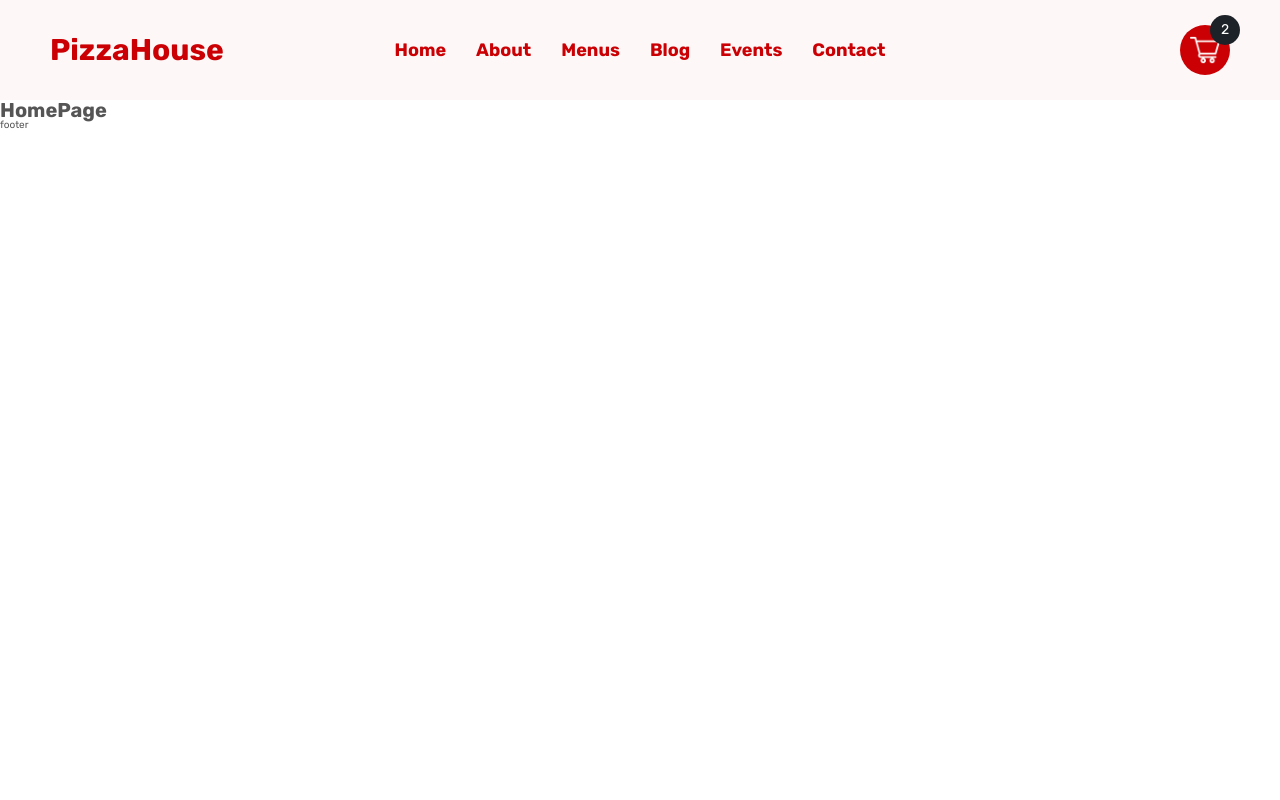
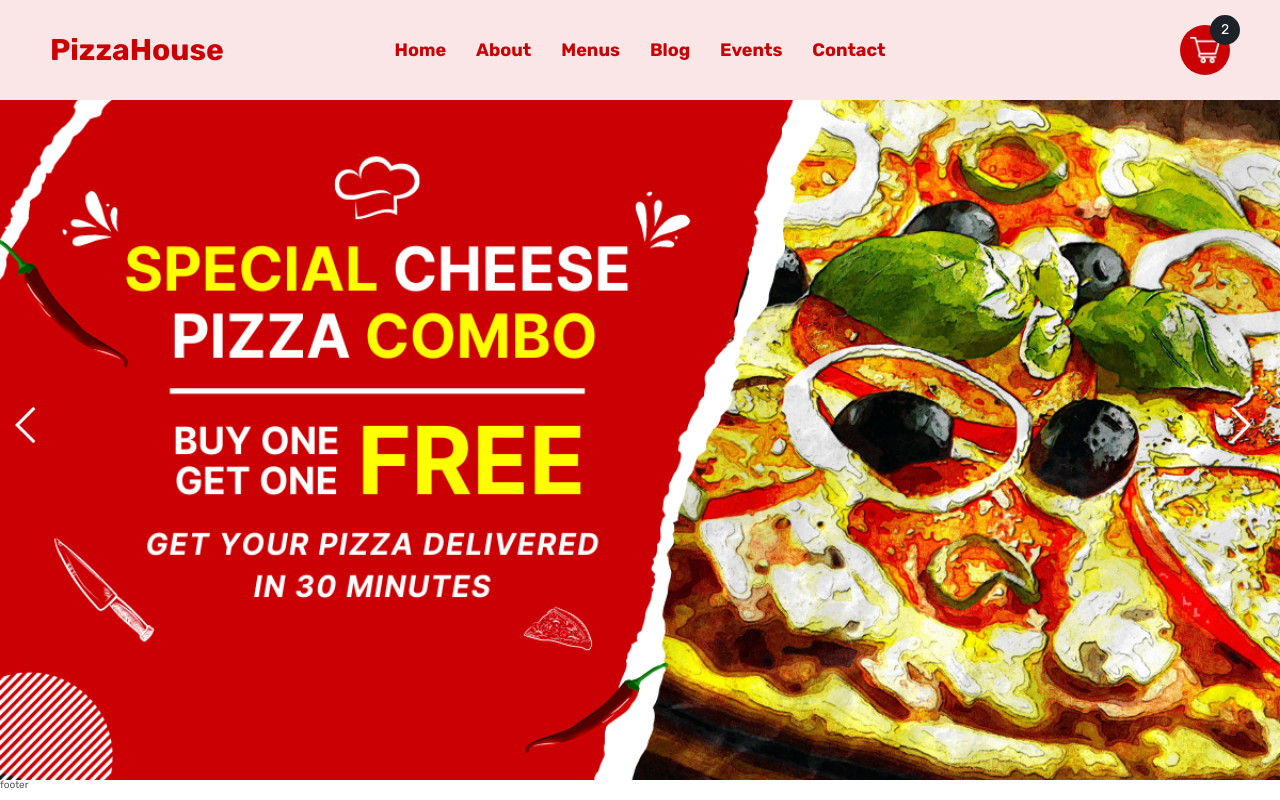
Before and after one commit to tanvirch0750/pizza-house-next, a Next.js app: page / in a window 1280 px wide. Built offline with nearby package versions, Linux system fonts and the light colour scheme.

Commit message:
implemented home page banner slider

```diff
--- /dev/null
+++ b/components/HomeSlider.js
@@ -0,0 +1,66 @@
+import Image from 'next/image';
+import { useState } from 'react';
+import styles from '../styles/HomeSlider.module.css';
+
+const images = [
+  '/images/banner1.png',
+  '/images/banner2.png',
+  '/images/banner3.png',
+];
+
+const HomeSlider = () => {
+  const [index, setIndex] = useState(0);
+
+  const handleArrow = (direction) => {
+    if (direction === 'left') {
+      setIndex(index !== 0 ? index - 1 : 2);
+    }
+    if (direction === 'right') {
+      setIndex(index !== 2 ? index + 1 : 0);
+    }
+  };
+
+  console.log(index);
+
+  return (
+    <div className={styles.container}>
+      <div
+        className={styles.arrContainer}
+        style={{ left: 0 }}
+        onClick={() => handleArrow('left')}
+      >
+        <Image
+          src="/images/arrowl.png"
+          alt="arrow right"
+          width={50}
+          height={50}
+        />
+      </div>
+
+      <div
+        className={styles.wrapper}
+        style={{ transform: `translateX(${-100 * index}vw)` }}
+      >
+        {images.map((image, index) => (
+          <div className={styles.imgContainer} key={index}>
+            <Image src={image} alt="Pizza image" layout="fill" />
+          </div>
+        ))}
+      </div>
+      <div
+        className={styles.arrContainer}
+        style={{ right: 0 }}
+        onClick={() => handleArrow('right')}
+      >
+        <Image
+          src="/images/arrowr.png"
+          alt="arrow right"
+          width={50}
+          height={50}
+        />
+      </div>
+    </div>
+  );
+};
+
+export default HomeSlider;
--- a/pages/index.js
+++ b/pages/index.js
@@ -1,8 +1,9 @@
 import Head from 'next/head';
+import HomeSlider from '../components/HomeSlider';
 
 export default function Home() {
   return (
-    <div>
+    <>
       <Head>
         <title>Pizza House</title>
         <meta
@@ -11,8 +12,7 @@ export default function Home() {
         />
         <link rel="icon" href="/favicon.ico" />
       </Head>
-
-      <h1>HomePage</h1>
-    </div>
+      <HomeSlider />
+    </>
   );
 }
--- /dev/null
+++ b/styles/HomeSlider.module.css
@@ -0,0 +1,33 @@
+.container {
+  height: calc(100vh - 12rem);
+  overflow: hidden;
+}
+
+.arrContainer {
+  position: absolute;
+  width: 5%;
+  height: 10%;
+  top: 10%;
+  bottom: 0;
+  margin: auto;
+  z-index: 1111;
+  cursor: pointer;
+}
+
+.wrapper {
+  width: 300vw;
+  height: 100%;
+  display: flex;
+  transition: all 500ms ease-in-out;
+}
+
+.imgContainer {
+  width: 100vw;
+  height: 100%;
+  position: relative;
+}
+
+.imgContainer img {
+  /* width: 100% !important;
+  height: calc(100vh - 100px) !important; */
+}
--- a/styles/Navbar.module.css
+++ b/styles/Navbar.module.css
@@ -7,6 +7,7 @@
   justify-content: space-between;
   position: sticky;
   top: 0;
+  z-index: 2;
 }
 
 .item {
--- a/styles/globals.css
+++ b/styles/globals.css
@@ -2,7 +2,7 @@
 
 :root {
   --color-primary: #cb0004;
-  --color-primary-light-1: rgba(250, 230, 230, 0.336);
+  --color-primary-light-1: #fae6e6;
   --color-black: #1d2228;
 }
 
```
